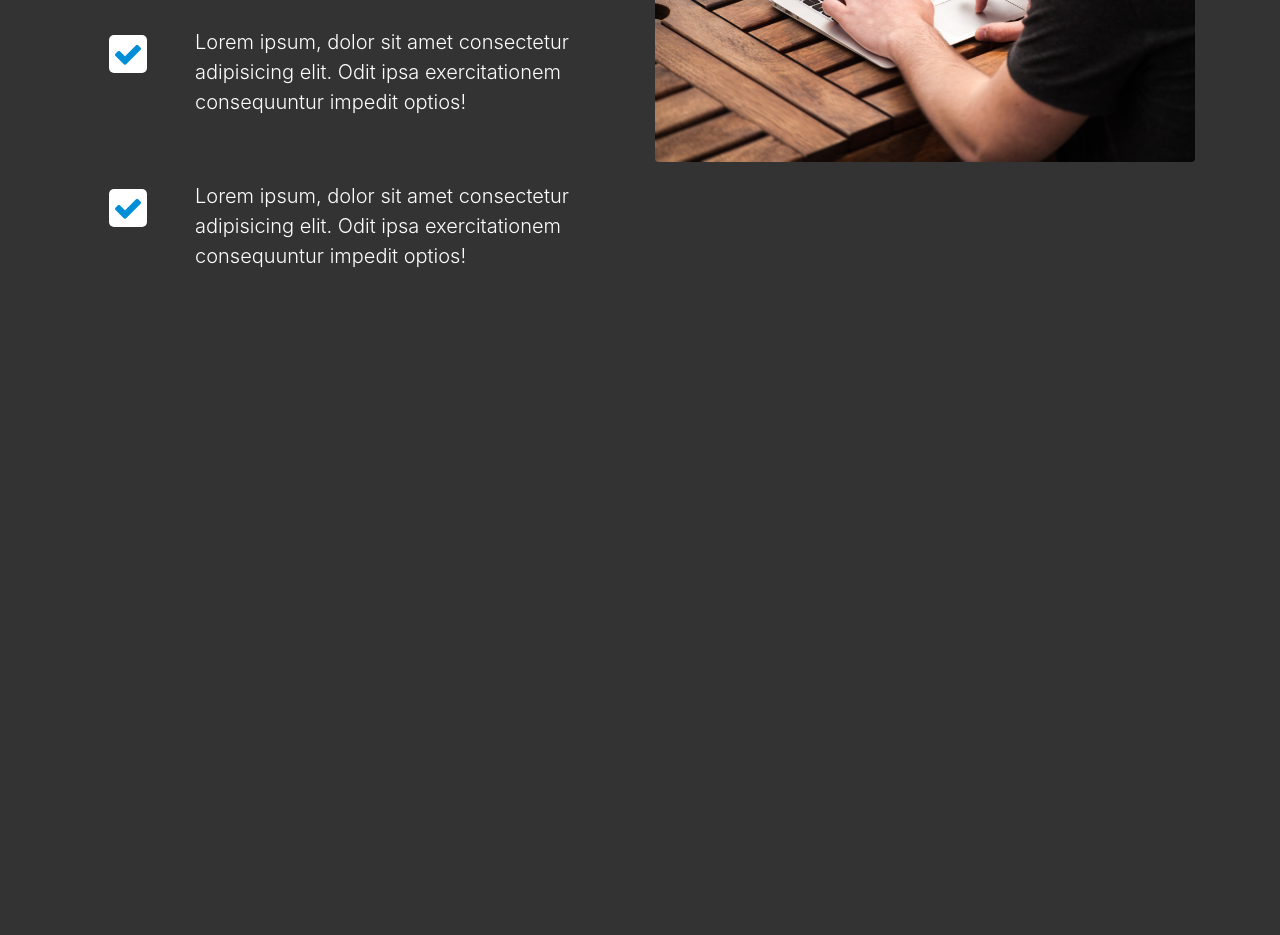
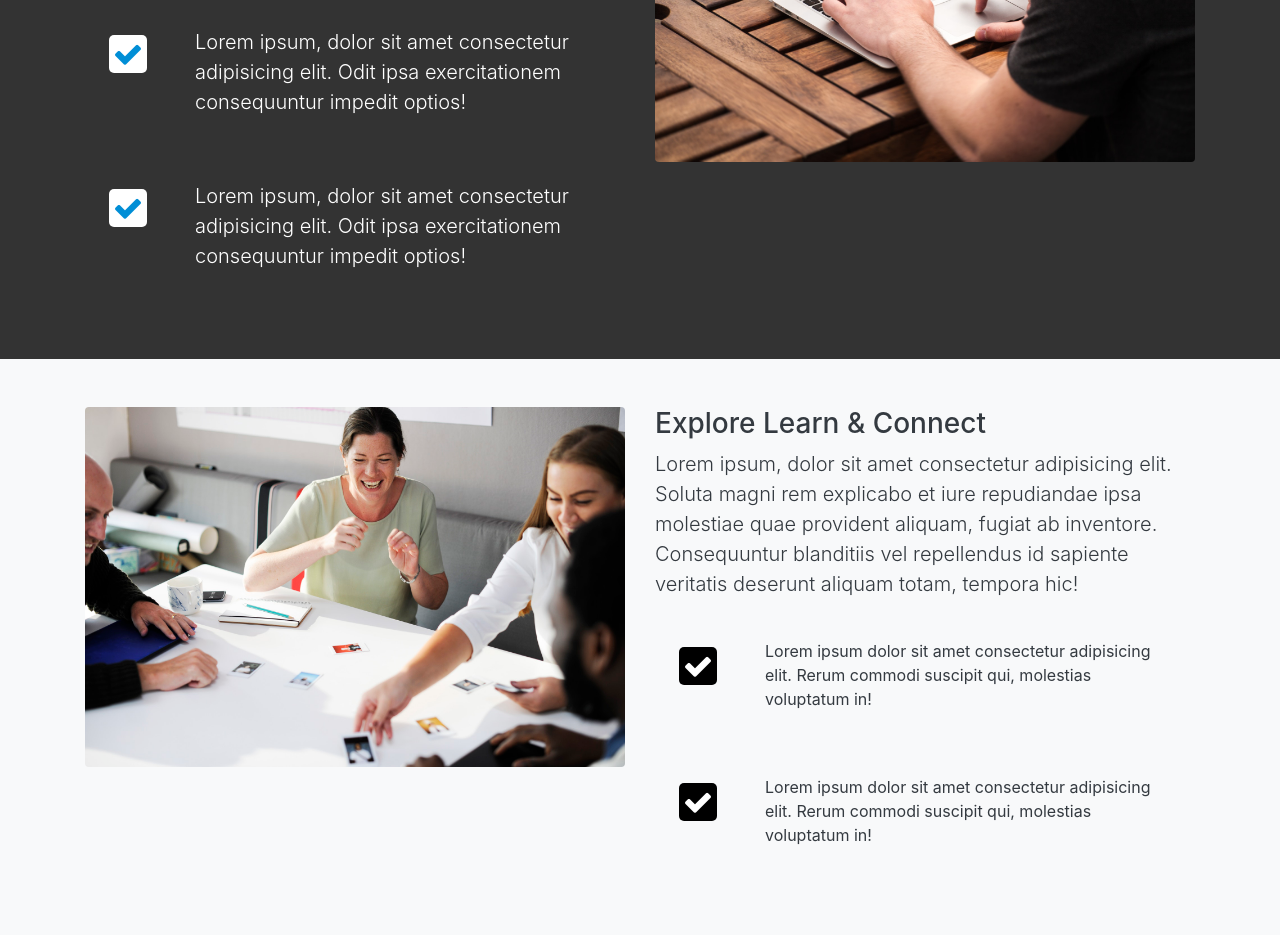
Before and after one commit to Abir-Hasan-GUB/loopLab, a website: page src/index.html in a window 1280 px wide. Shown: the part 2337-3272 px from the top of the page. Before the commit the page ends 2696 px from the top, so only its background shows below. Drawn offline with Linux system fonts and the light colour scheme.

Commit message:
Share part done

```diff
--- a/src/index.html
+++ b/src/index.html
@@ -208,6 +208,40 @@
 
 <!-- ================== Create Main Section END ================= -->
 
+<!-- ================== Share Section Start ================= -->
+
+<section id="create-share-section" class="bg-light text-dark py-5">
+    <div class="container">
+        <div class="row">
+            <div class="col-md-12 col-lg-6">
+                <img src="img/share.jpeg" class="img-fluid rounded" alt="explore">
+            </div>
+            <div class="col-md-12 col-lg-6">
+                <h3>Explore Learn & Connect</h3>
+                <p class="lead">Lorem ipsum, dolor sit amet consectetur adipisicing elit. Soluta magni rem explicabo et iure repudiandae ipsa molestiae quae provident aliquam, fugiat ab inventore. Consequuntur blanditiis vel repellendus id sapiente veritatis deserunt aliquam totam, tempora hic!</p>
+                <div class="d-flex flex-row">
+                    <div class="p-4 align-self-start mt-2">
+                        <i class="fa fa-check"></i>
+                    </div>
+                    <div class="p-4 align-self-end">
+                        <p>Lorem ipsum dolor sit amet consectetur adipisicing elit. Rerum commodi suscipit qui, molestias voluptatum in!</p>
+                    </div>
+                </div>
+                <div class="d-flex flex-row">
+                    <div class="p-4 align-self-start mt-2">
+                        <i class="fa fa-check"></i>
+                    </div>
+                    <div class="p-4 align-self-end">
+                        <p>Lorem ipsum dolor sit amet consectetur adipisicing elit. Rerum commodi suscipit qui, molestias voluptatum in!</p>
+                    </div>
+                </div>
+            </div>
+        </div>
+    </div>
+</section>
+
+<!-- ================== Share Section END ================= -->
+
     <!-- JS FILES -->
     <script src="js/jquery.slim.js"></script>
     <script src="js/popper.min.js"></script>
--- a/src/scss/style.scss
+++ b/src/scss/style.scss
@@ -58,6 +58,16 @@ body{
     }
 }
 
+#create-share-section{
+    .fa{
+        padding: 4px;
+        font-size: $icon-font-size;
+        color: #fff;
+        background: #000;
+        border-radius: 5px;
+    }
+}
+
 @media (max-width: 768px){
     #home-section h1{
         font-size: 36px;
```
Also changed, not shown: src/css/style.css.
